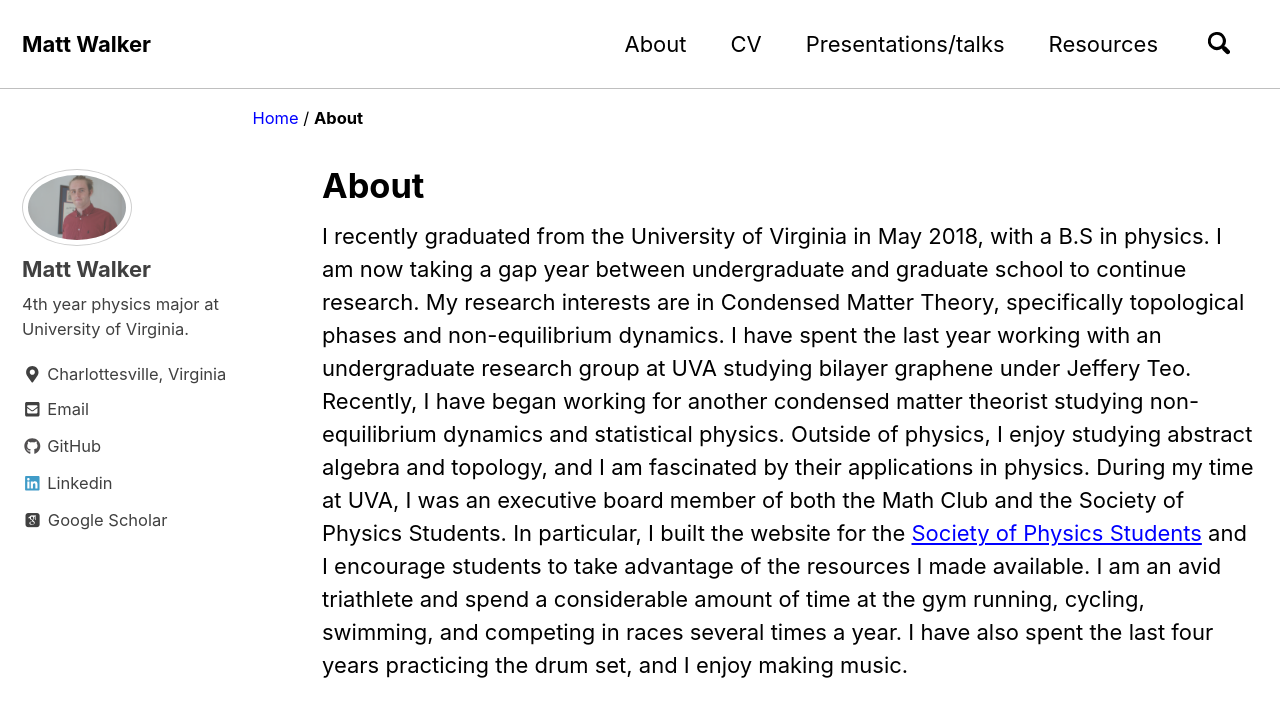
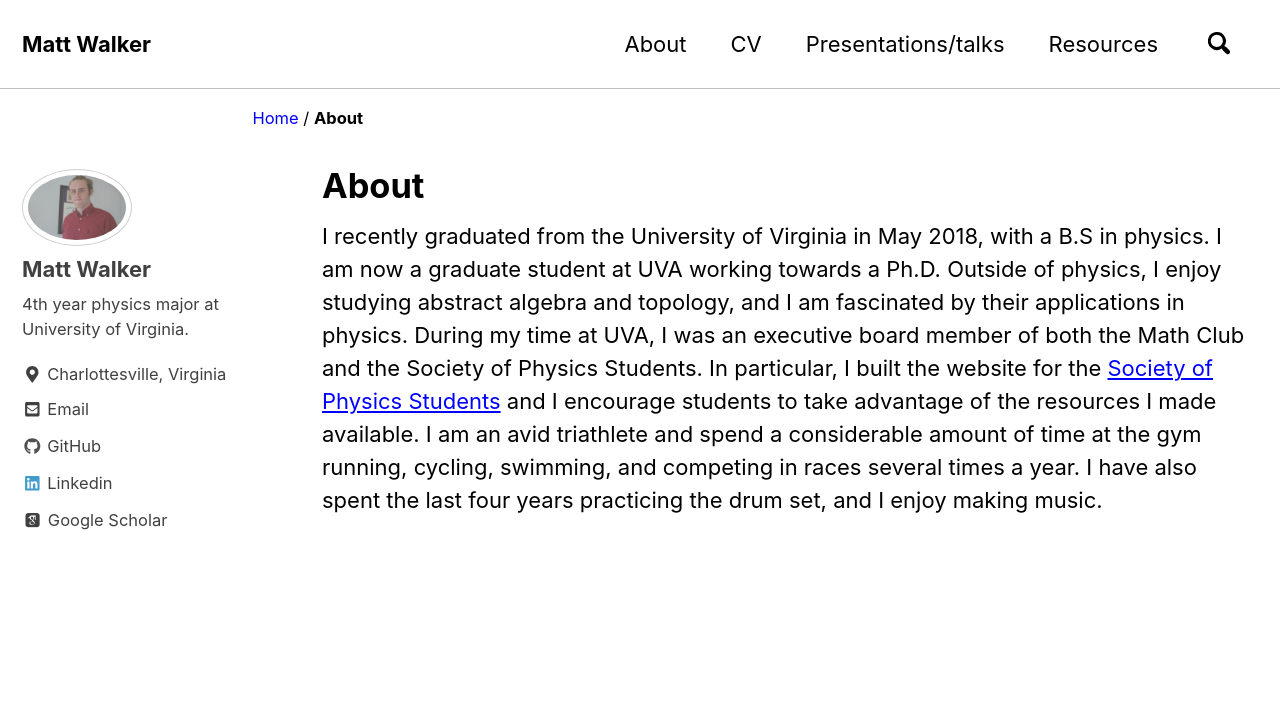
Before and after one commit to Mattwalker411/mathwalker.github.io, a Jekyll site: the page built from _pages/about.md, in a window 1280 px wide and 900 px high. Shown: the top 717 px of the window. Built offline with Jekyll 4.4.1, drawn with Linux system fonts in a browser that asks for light colours; cached includes are drawn as plain includes; nearby versions of some CDN libraries; some web fonts are replaced.

Commit message:
Updated about me

```diff
--- a/_pages/about.md
+++ b/_pages/about.md
@@ -7,4 +7,4 @@
 permalink: /about/
 ---
 
-I recently graduated from the University of Virginia in May 2018, with a B.S in physics. I am now taking a gap year between undergraduate and graduate school to continue research. My research interests are in Condensed Matter Theory, specifically topological phases and non-equilibrium dynamics. I have spent the last year working with an undergraduate research group at UVA studying bilayer graphene under Jeffery Teo. Recently, I have began working for another condensed matter theorist studying non-equilibrium dynamics and statistical physics. Outside of physics, I enjoy studying abstract algebra and topology, and I am fascinated by their applications in physics. During my time at UVA, I was an executive board member of both the Math Club and the Society of Physics Students. In particular, I built the website for the [Society of Physics Students](https://spsatuva.github.io/) and I encourage students to take advantage of the resources I made available. I am an avid triathlete and spend a considerable amount of time at the gym running, cycling, swimming, and competing in races several times a year. I have also spent the last four years practicing the drum set, and I enjoy making music.
+I recently graduated from the University of Virginia in May 2018, with a B.S in physics. I am now a graduate student at UVA working towards a Ph.D. Outside of physics, I enjoy studying abstract algebra and topology, and I am fascinated by their applications in physics. During my time at UVA, I was an executive board member of both the Math Club and the Society of Physics Students. In particular, I built the website for the [Society of Physics Students](https://spsatuva.github.io/) and I encourage students to take advantage of the resources I made available. I am an avid triathlete and spend a considerable amount of time at the gym running, cycling, swimming, and competing in races several times a year. I have also spent the last four years practicing the drum set, and I enjoy making music.
```
